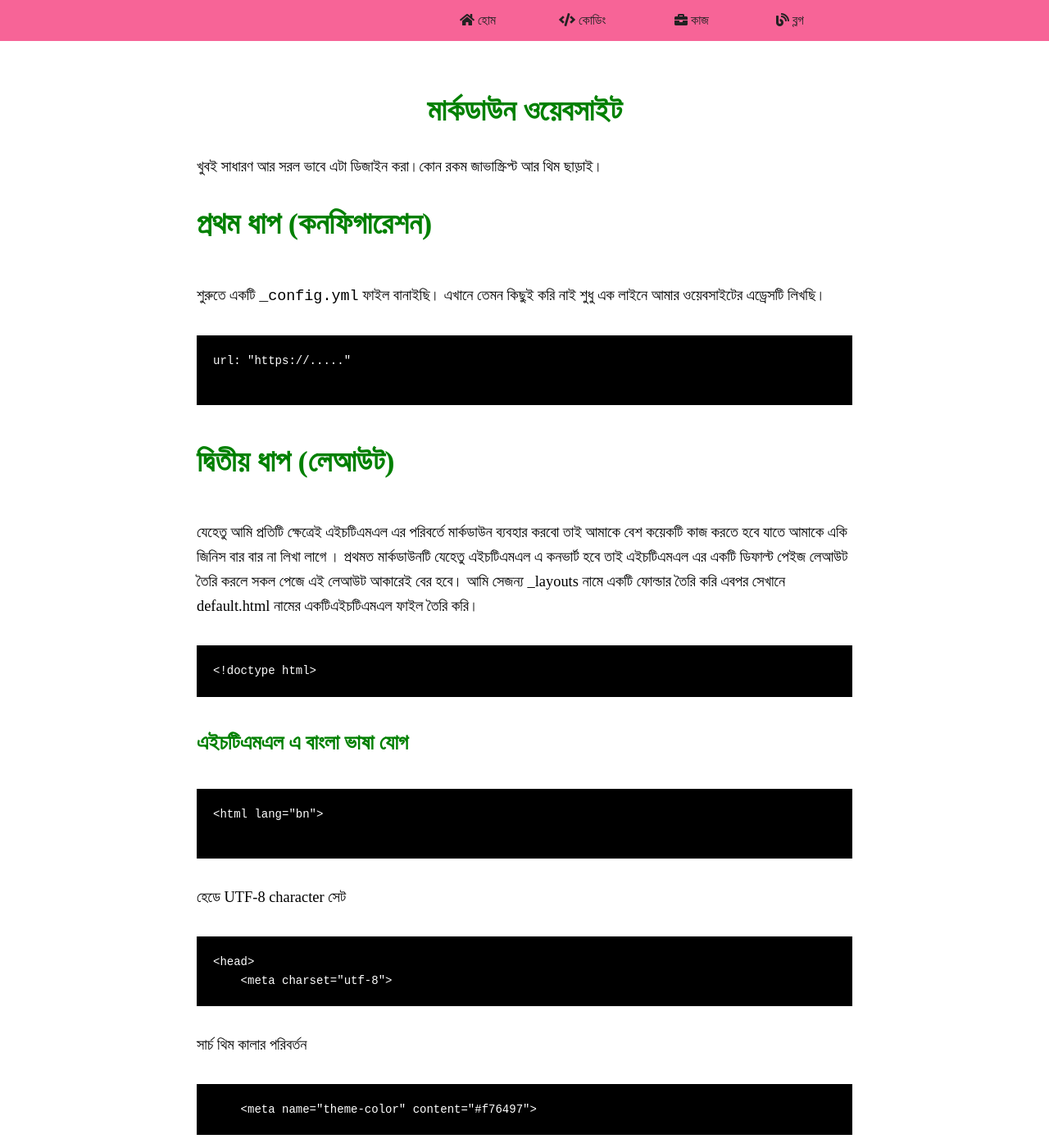
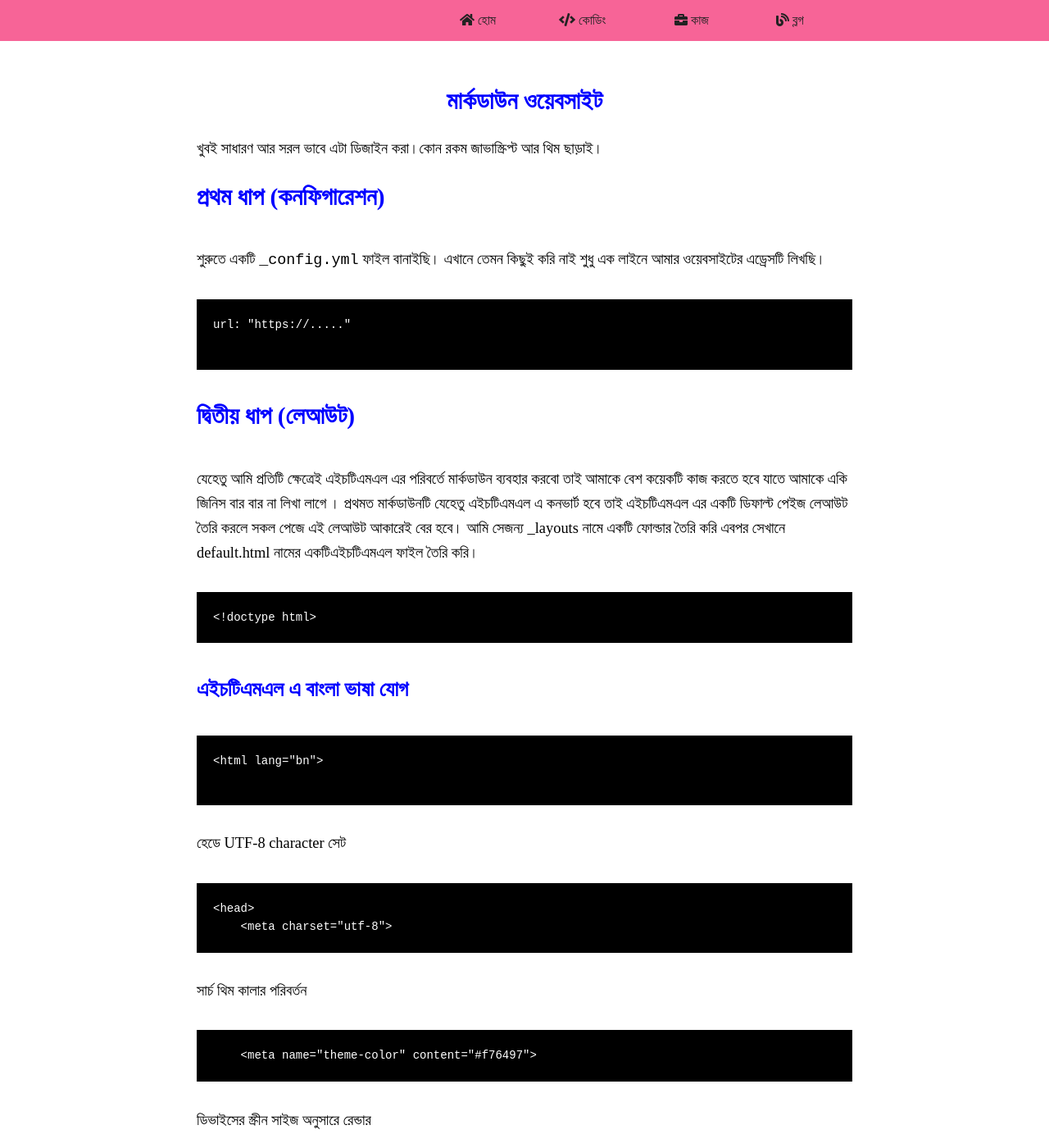
Before and after one commit to sohelkhanz/sohelkhanz.github.io, a Jekyll site: the page built from contents/markdown.md, in a window 1280 px wide and 1400 px high. Shown: the whole window at 82% size. Built offline with Jekyll 4.4.1, drawn with Linux system fonts in a browser that asks for light colours; comment, search, counter and statistics services are not loaded.

Commit message:
Update style.css

```diff
--- a/assets/css/style.css
+++ b/assets/css/style.css
@@ -95,9 +95,9 @@ h1, h2 {
 
 h1 {
 
-	font-size: 2em;
+	font-size: 1.6em;
 
-        color: green;
+        color: blue;
 
 }
 
@@ -107,7 +107,7 @@ h2 {
 
 
 
-           color: green;
+           color: blue;
 
 }
 
```
